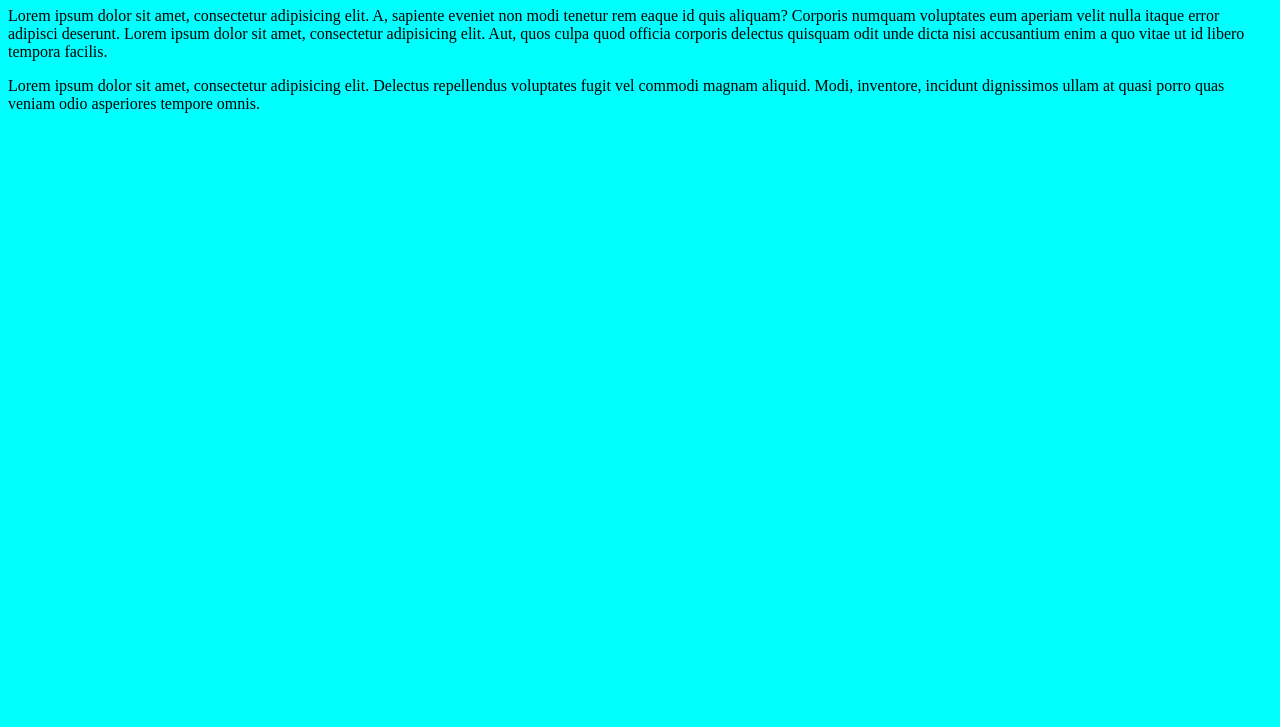
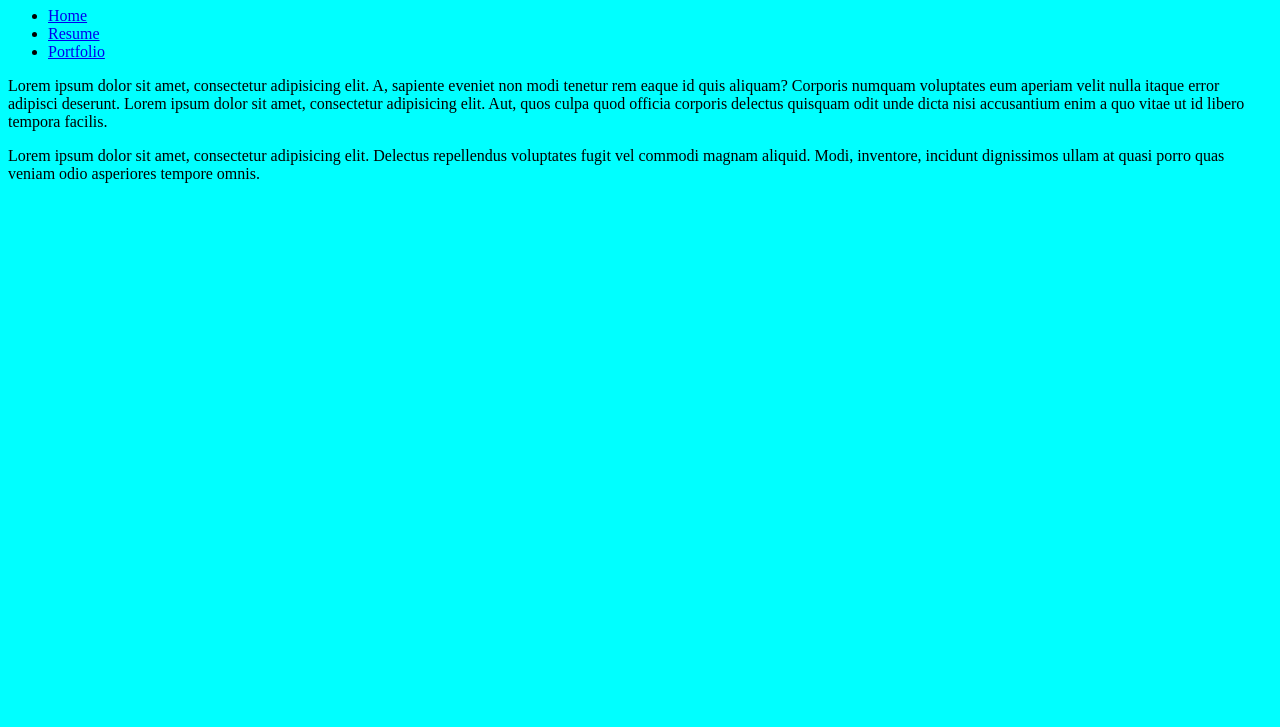
Before and after one commit to mfrantilla/p1-about-me, a plain HTML site: page index.html in a window 1280 px wide. Shown: the part 73-800 px from the top of the page. Drawn offline with Linux system fonts and the light colour scheme.

Commit message:
Portfolio and Resume

```diff
--- a/index.html
+++ b/index.html
@@ -11,6 +11,16 @@
 
 	<h1>Michelle Frantilla</h1>
 
+	<nav>
+		<ul>
+			<li><a href="index.html">Home</a></li>
+			<li><a href="resume.html">Resume</a></li>
+			<li><a href="portfolio.html">Portfolio</a></li>
+		</ul>
+
+
+	</nav>
+
 	<p>Lorem ipsum dolor sit amet, consectetur adipisicing elit. A, sapiente eveniet non modi tenetur rem eaque id quis aliquam? Corporis numquam voluptates eum aperiam velit nulla itaque error adipisci deserunt. Lorem ipsum dolor sit amet, consectetur adipisicing elit. Aut, quos culpa quod officia corporis delectus quisquam odit unde dicta nisi accusantium enim a quo vitae ut id libero tempora facilis.</p>
 
 
```
Also changed, not shown: portfolio.html (added, +15 -0 lines), resume.html (added, +15 -0 lines).
